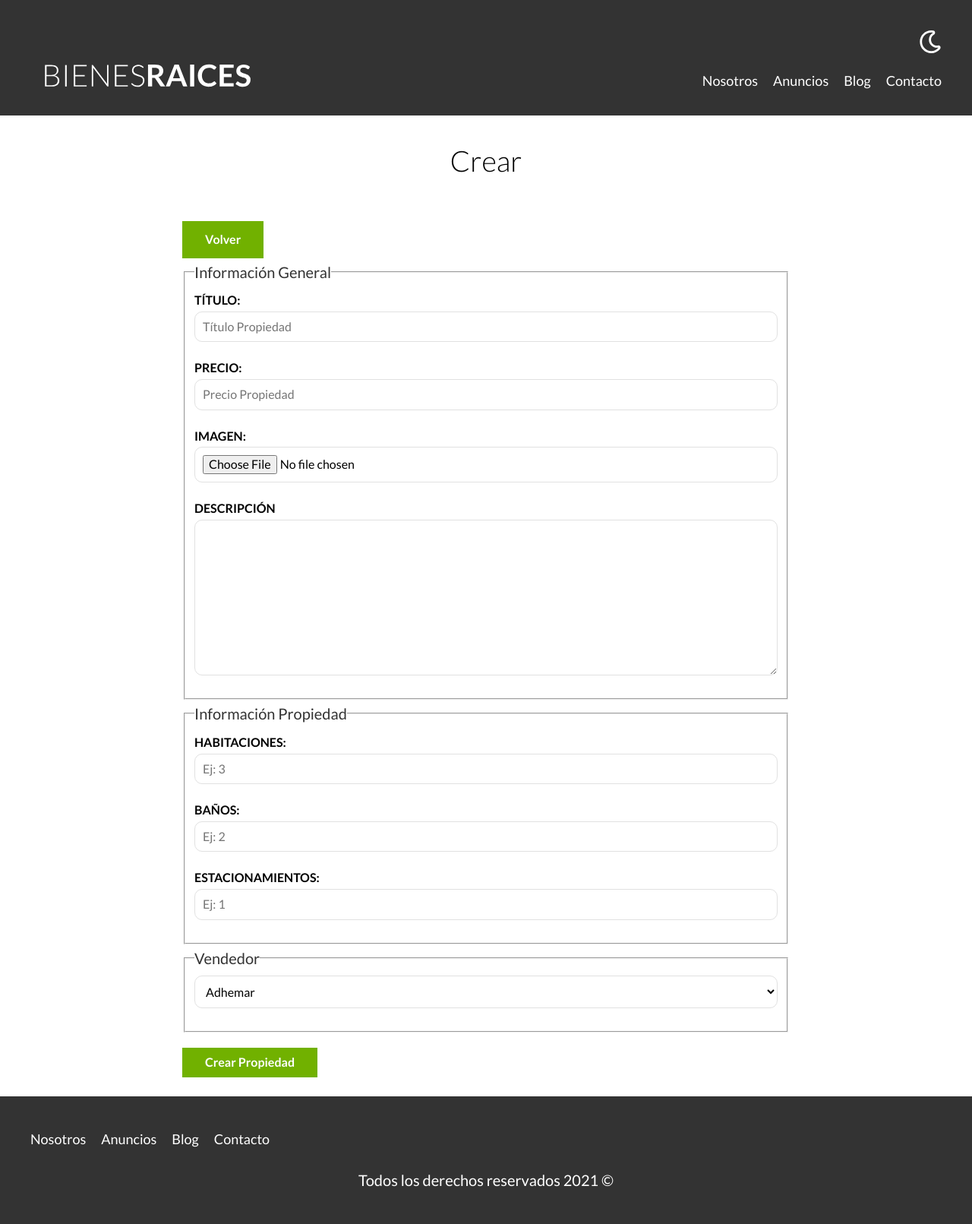
After one commit to adhes14/my_projects, a PHP site: page /admin/propiedades/crear.php in a window 1280 px wide. The commit adds this page. Shown: the whole page at 76% size. Run offline with PHP 8.4, Linux system fonts and the light colour scheme.

Commit message:
working on db conection

```diff
--- /dev/null
+++ b/bienesraices/admin/propiedades/crear.php
@@ -0,0 +1,59 @@
+<?php
+    require '../../includes/config/database.php';
+
+    $db = conectarDB();
+
+    require '../../includes/funciones.php';
+
+    incluirTemplate('header');
+?>
+
+    <main class="contenedor seccion contenido-centrado">
+        <h1>Crear</h1>
+
+        <a href="/admin" class="boton-verde">Volver</a>
+
+        <form action="" class="formulario">
+            <fieldset>
+                <legend>Información General</legend>
+
+                <label for="titulo">Título:</label>
+                <input type="text" id="titulo" placeholder="Título Propiedad">
+
+                <label for="precio">Precio:</label>
+                <input type="number" id="precio" placeholder="Precio Propiedad">
+
+                <label for="imagen">Imagen:</label>
+                <input type="file" id="imagen" accept="image/jpeg, image/png">
+
+                <label for="descripcion">Descripción</label>
+                <textarea name="" id="descripcion" cols="30" rows="10"></textarea>
+            </fieldset>
+
+            <fieldset>
+                <legend>Información Propiedad</legend>
+
+                <label for="habitaciones">Habitaciones:</label>
+                <input type="number" id="habitaciones" placeholder="Ej: 3" min="1" max="9">
+
+                <label for="wc">Baños:</label>
+                <input type="number" id="wc" placeholder="Ej: 2" min="1" max="9">
+
+                <label for="estacionamiento">Estacionamientos:</label>
+                <input type="number" id="estacionamiento" placeholder="Ej: 1" min="1" max="9">
+            </fieldset>
+
+            <fieldset>
+                <legend>Vendedor</legend>
+
+                <select name="" id="">
+                    <option value="1">Adhemar</option>
+                    <option value="2">Roxana</option>
+                </select>
+            </fieldset>
+
+            <input type="submit" name="" id="" value="Crear Propiedad" class="boton-verde">
+        </form>
+    </main>
+
+<?php incluirTemplate('footer'); ?>
--- a/bienesraices/includes/config/database.php
+++ b/bienesraices/includes/config/database.php
@@ -0,0 +1,12 @@
+<?php
+
+function conectarDB() : mysqli {
+    $db = mysqli_connect('localhost', 'adheduran', 'adheduran123', 'bienesraices_crud');
+
+    if(!$db) {
+        echo "Error no se pudo conectar";
+        exit;
+    }
+
+    return $db;
+}
--- a/bienesraices/includes/templates/footer.php
+++ b/bienesraices/includes/templates/footer.php
@@ -11,6 +11,6 @@
         <p class="copyright">Todos los derechos reservados <?php echo date('Y'); ?> &copy;</p>
     </footer>
 
-    <script src="js/bundle.min.js"></script>
+    <script src="/build/js/bundle.min.js"></script>
 </body>
 </html>
--- a/bienesraices/includes/templates/header.php
+++ b/bienesraices/includes/templates/header.php
@@ -5,22 +5,22 @@
     <meta http-equiv="X-UA-Compatible" content="IE=edge">
     <meta name="viewport" content="width=device-width, initial-scale=1.0">
     <title>Bienes Raices</title>
-    <link rel="stylesheet" href="css/app.css">
+    <link rel="stylesheet" href="/build/css/app.css">
 </head>
 <body>
     <header class="header <?php echo $inicio ? 'inicio' : ''; ?>">
         <div class="contenedor contenido-header">
             <div class="barra">
                 <a href="/">
-                    <img src="img/logo.svg" alt="Logotipo">
+                    <img src="/build/img/logo.svg" alt="Logotipo">
                 </a>
 
                 <div class="mobile-menu">
-                    <img src="img/barras.svg" alt="icono menu responsive">
+                    <img src="/build/img/barras.svg" alt="icono menu responsive">
                 </div>
 
                 <div class="derecha">
-                    <img src="img/dark-mode.svg" alt="boton dark" class="dark-mode-boton">
+                    <img src="/build/img/dark-mode.svg" alt="boton dark" class="dark-mode-boton">
                     <nav class="navegacion">
                         <a href="nosotros.php">Nosotros</a>
                         <a href="anuncios.php">Anuncios</a>
```
Also changed, not shown: bienesraices/admin/index.php (added, +14 -0 lines), bienesraices/admin/propiedades/actualizar.php (added, +12 -0 lines), bienesraices/admin/propiedades/borrar.php (added, +12 -0 lines).
